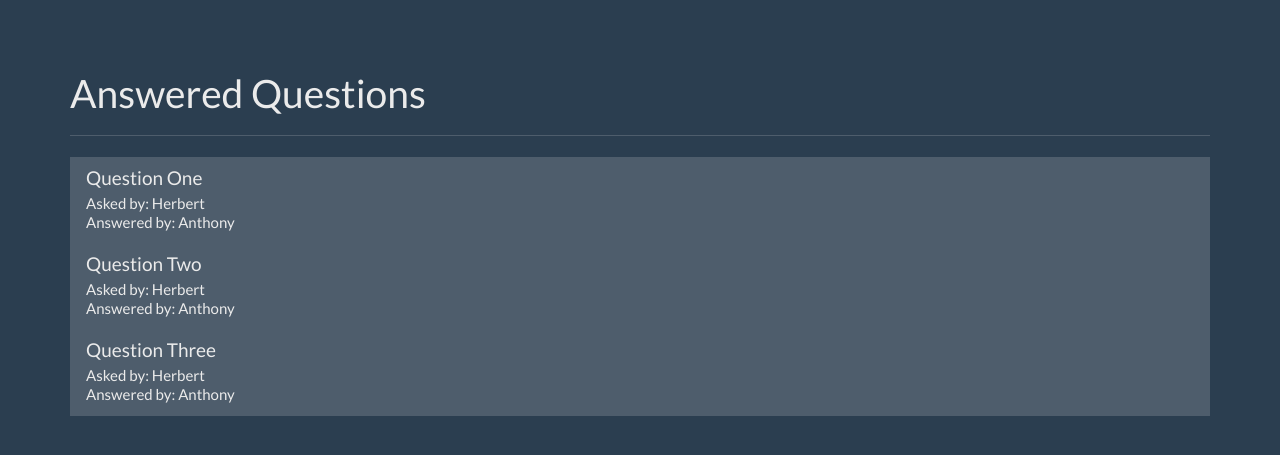
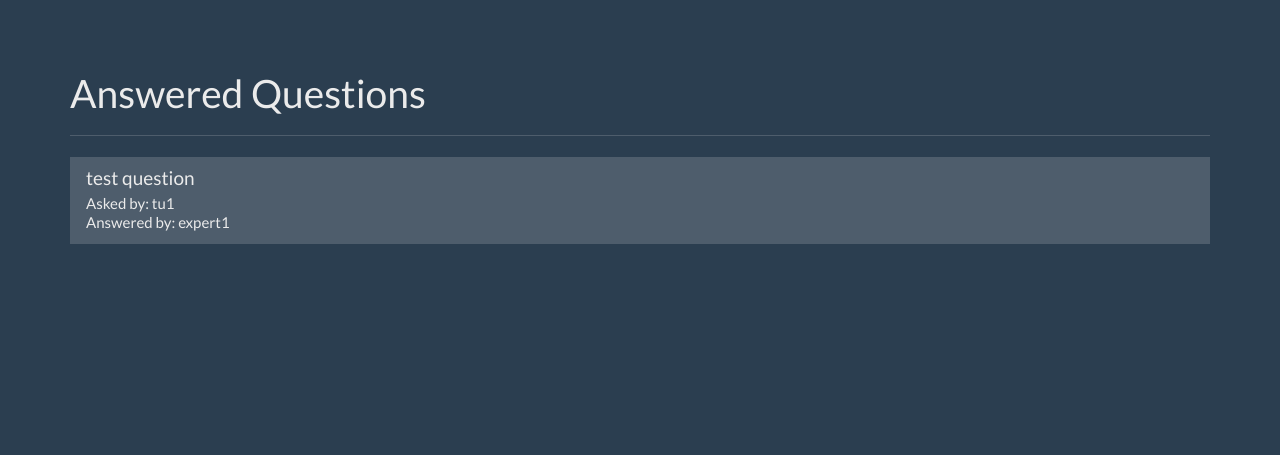
Before and after one commit to amanve/flask_app, a Flask app: page / in a window 1280 px wide. Shown: the part 40-495 px from the top of the page. Run offline with Flask 2, Linux system fonts and the light colour scheme; data comes from the database, SQL or seed files in the repository; some libraries are stand-ins or nearby versions.

Commit message:
question page updates

```diff
--- a/ques_ans_app/app.py
+++ b/ques_ans_app/app.py
@@ -35,8 +35,15 @@ def index():
         user = session['user'] """
 
     user = get_current_user()
+    db = get_db()
 
-    return render_template('home.html', user=user)
+    questions_cur = db.execute(
+        'select questions.id as question_id, questions.question_text,askers.name as asker_name,experts.name as expert_name from questions join users as askers on askers.id = questions.asked_by_id join users as experts on experts.id=questions.expert_id where questions.answer_text is not null'
+    )
+
+    questions_result = questions_cur.fetchall()
+
+    return render_template('home.html', user=user, questions=questions_result)
 
 
 @app.route('/register', methods=['GET', 'POST'])
@@ -84,10 +91,17 @@ def login():
     return render_template('login.html', user=user)
 
 
-@app.route('/question')
-def question():
+@app.route('/question/<question_id>')
+def question(question_id):
     user = get_current_user()
-    return render_template('question.html', user=user)
+    db = get_db()
+
+    question_cur = db.execute(
+        'select questions.question_text, questions.answer_text, askers.name as asker_name,experts.name as expert_name from questions join users as askers on askers.id = questions.asked_by_id join users as experts on experts.id=questions.expert_id where questions.id = ?',
+        [question_id])
+
+    question = question_cur.fetchone()
+    return render_template('question.html', user=user, question=question)
 
 
 @app.route('/answer/<question_id>', methods=['GET', 'POST'])
--- a/ques_ans_app/templates/home.html
+++ b/ques_ans_app/templates/home.html
@@ -57,21 +57,14 @@
       <div class="row">
         <div class="col-lg-12">
           <div class="list-group">
-            <a href="#" class="list-group-item">
-              <h4 class="list-group-item-heading">Question One</h4>
-              <p class="list-group-item-text">Asked by: Herbert</p>
-              <p class="list-group-item-text">Answered by: Anthony</p>
+            {% for question in questions %}
+            <a href="{{ url_for('question', question_id=question['question_id'])}}" class="list-group-item">
+              <h4 class="list-group-item-heading">{{question['question_text']}}</h4>
+              <p class="list-group-item-text">Asked by: {{question['asker_name']}}</p>
+              <p class="list-group-item-text">Answered by: {{question['expert_name']}}</p>
             </a>
-            <a href="#" class="list-group-item">
-              <h4 class="list-group-item-heading">Question Two</h4>
-              <p class="list-group-item-text">Asked by: Herbert</p>
-              <p class="list-group-item-text">Answered by: Anthony</p>
-            </a>
-            <a href="#" class="list-group-item">
-              <h4 class="list-group-item-heading">Question Three</h4>
-              <p class="list-group-item-text">Asked by: Herbert</p>
-              <p class="list-group-item-text">Answered by: Anthony</p>
-            </a>
+            {% endfor %}
+
           </div>
         </div><!-- /.col-lg-12 -->
       </div>
```
Also changed, not shown: ques_ans_app/templates/question.html (+4 -4 lines).
